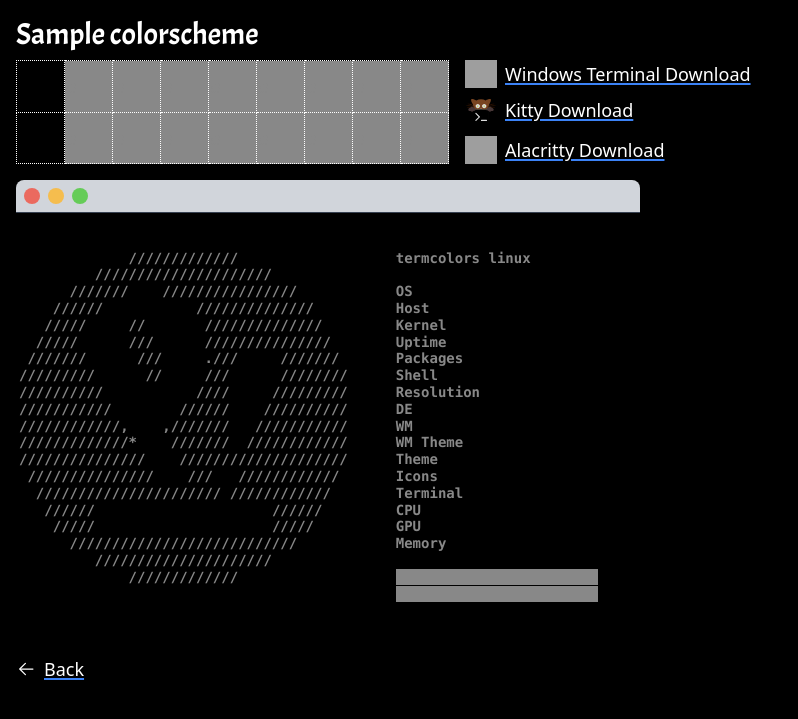
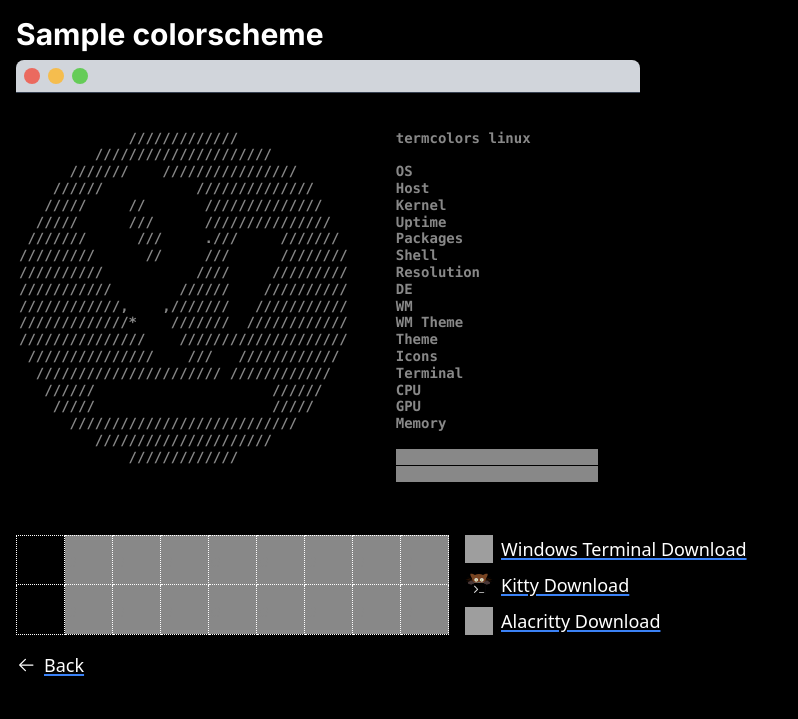
Before and after one commit to johnmatthiggins/termcolors, a Django app: a page that uses home/templates/themeinfo.html in a window 1280 px wide. Shown: the top 719 px of the page, without its empty margins (0-798 px from the left). Run offline with Django 5.2, Linux system fonts and the light colour scheme; tables that the repository leaves empty hold one stand-in row (values such as "Sample post"); some libraries are stand-ins or nearby versions; grey boxes are pictures that could not be loaded.

Commit message:
adjusted icon size

```diff
--- a/home/templates/themeinfo.html
+++ b/home/templates/themeinfo.html
@@ -5,8 +5,22 @@
 {% endblock title %}
 {% block root %}
 <div class="w-full p-4 text-lg">
-	<h1 class="text-white text-3xl mb-2" style="font-family: Acme;">{{ colorscheme.name }}</h1>
-	<div class="flex gap-4 mb-4">
+	<h1 class="text-white text-3xl mb-2 font-bold" style="font-family: Inter;">{{ colorscheme.name }}</h1>
+	<div class="flex flex-col w-1/2 mb-4">
+		<div class="rounded-t-lg bg-gray-300 px-2 py-2 flex justify-between border-b-gray-700 border-b-solid border-b">
+				<div class="flex items-center gap-2">
+					<span class="min-w-4 h-4 rounded-full" style="background-color: #EB6A5F;"></span>
+					<span class="min-w-4 h-4 rounded-full" style="background-color: #F5BD4E;"></span>
+					<span class="min-w-4 h-4 rounded-full" style="background-color: #65CC58;"></span>
+				</div>
+				<div class="font-bold" style="font-family: Inter;">
+				</div>
+		</div>
+		<div>
+		{% include "neofetch.html" %}
+		</div>
+	</div>
+	<div class="flex gap-4">
 		<table>
 			<tbody>
 				<tr>
@@ -71,31 +85,17 @@
 		</table>
 		<div class="flex flex-col gap-2">
 			<div class="flex gap-2 text-white">
-				<img class="w-8" src="{% static "windows_terminal.svg" %}">
+				<img class="w-7" src="{% static "windows_terminal.svg" %}">
 				<a href="/download/windows/{{ colorscheme.name|slugify }}" class="underline underline-offset-2 decoration-2 decoration-blue-500">Windows Terminal Download</a>
 			</div>
 			<div class="flex gap-2 text-white">
-				<img class="w-8" src="{% static "kitty.svg" %}">
+				<img class="w-7" src="{% static "kitty.svg" %}">
 				<a href="/download/kitty/{{ colorscheme.name|slugify }}" class="underline underline-offset-2 decoration-2 decoration-blue-500">Kitty Download</a>
 			</div>
 			<div class="flex gap-2 text-white">
-				<img class="w-8" src="{% static "alacritty.svg" %}">
+				<img class="w-7" src="{% static "alacritty.svg" %}">
 				<a href="/download/alacritty/{{ colorscheme.name|slugify }}" class="underline underline-offset-2 decoration-2 decoration-blue-500">Alacritty Download</a>
 			</div>
-		</div>
-	</div>
-	<div class="flex flex-col w-1/2">
-		<div class="rounded-t-lg bg-gray-300 px-2 py-2 flex justify-between border-b-gray-700 border-b-solid border-b">
-				<div class="flex items-center gap-2">
-					<span class="min-w-4 h-4 rounded-full" style="background-color: #EB6A5F;"></span>
-					<span class="min-w-4 h-4 rounded-full" style="background-color: #F5BD4E;"></span>
-					<span class="min-w-4 h-4 rounded-full" style="background-color: #65CC58;"></span>
-				</div>
-				<div class="font-bold" style="font-family: Inter;">
-				</div>
-		</div>
-		<div>
-		{% include "neofetch.html" %}
 		</div>
 	</div>
 	<div class="w-full mt-4">
--- a/theme/static/css/dist/styles.css
+++ b/theme/static/css/dist/styles.css
@@ -866,6 +866,10 @@ select {
   width: 1.25rem;
 }
 
+.w-7 {
+  width: 1.75rem;
+}
+
 .min-w-8 {
   min-width: 2rem;
 }
```
